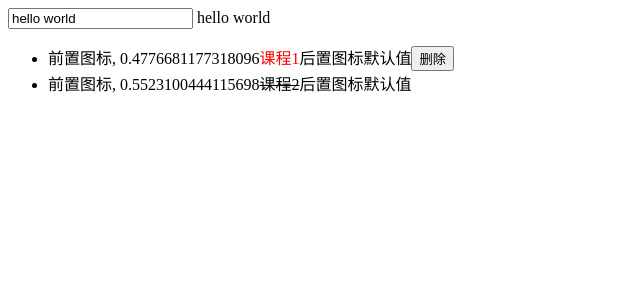
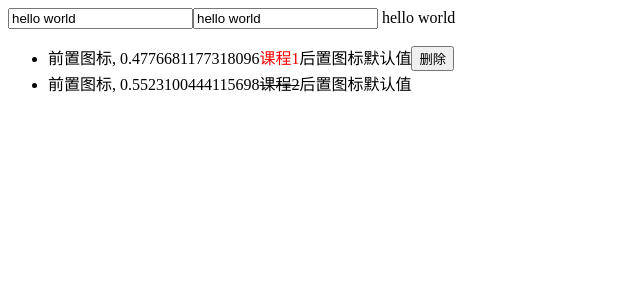
Before and after one commit to wildman-go/---DOM-, a Vue app in the folder vue-learn/vue-demo/: page / in a window 1280 px wide. Shown: the top 300 px of the page, without its empty margins (0-640 px from the left). Built offline with nearby package versions, Linux system fonts and the light colour scheme.

Commit message:
vue:v-model是语法糖，实现v-model的原生实现

```diff
--- a/vue-learn/vue-demo/src/App.vue
+++ b/vue-learn/vue-demo/src/App.vue
@@ -1,6 +1,7 @@
 <template>
   <div id="app">
     <input v-model="message">
+    <input :value="message" @input="handleInput">
     {{message}}
     <div v-bind:id="message"></div>
         <todo-list>
@@ -42,6 +43,9 @@ export default {
   methods: {
     handleDelete(val){
       console.log("handleDelete", val);
+    },
+    handleInput(e){
+      this.message=e.target.value;
     }
   },
 }
```
